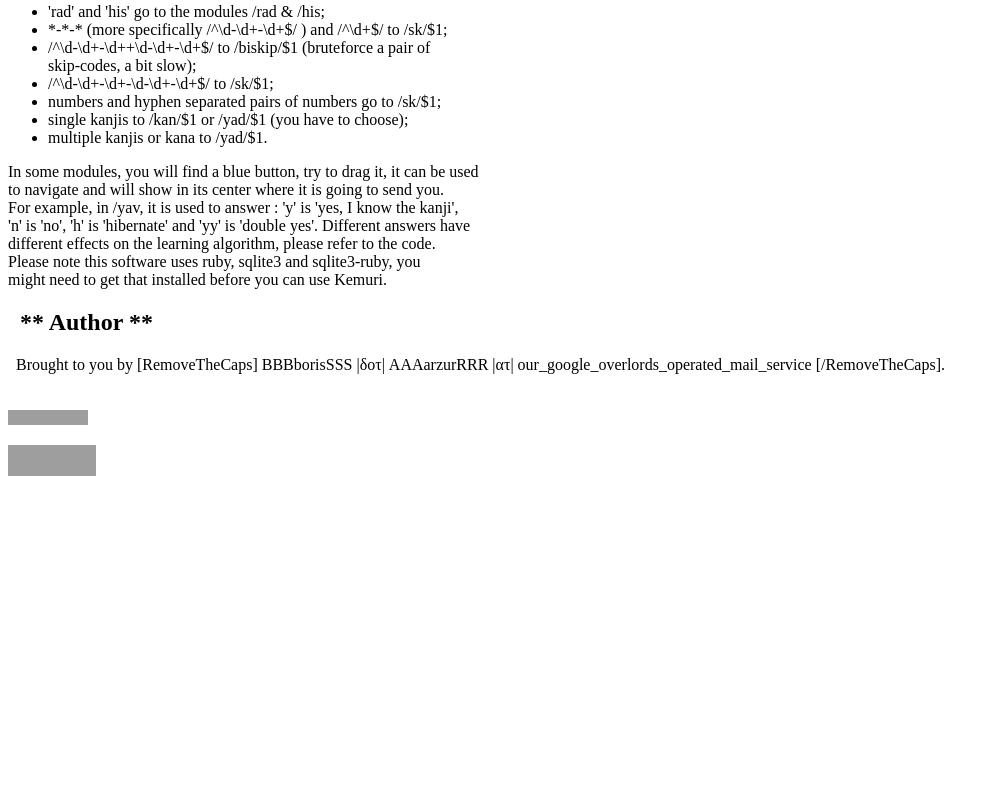
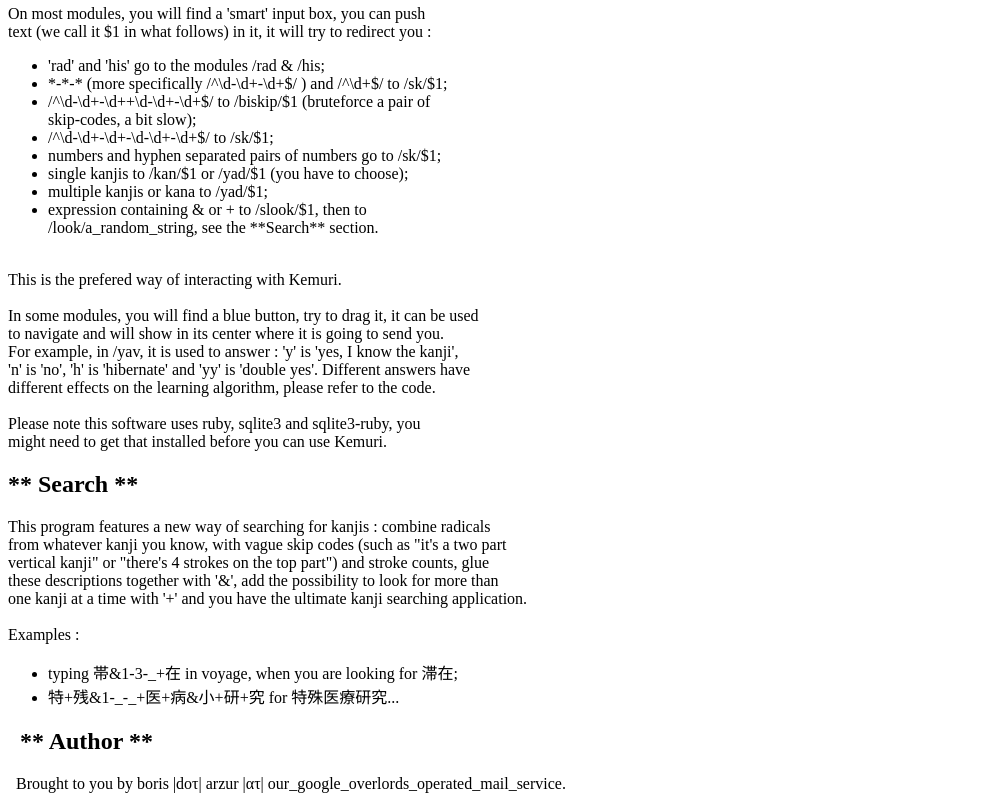
Before and after one commit to boris-arzur/Kemuri, a plain HTML site: page index.html in a window 1280 px wide. Shown: the part 2000-2800 px from the top of the page, without its empty margins (0-999 px from the left). Before the commit the page ends 2496 px from the top, so only its background shows below. Drawn offline with Linux system fonts and the light colour scheme; grey boxes are pictures that could not be loaded.

Commit message:
updated blabla for release

```diff
--- a/index.html
+++ b/index.html
@@ -28,8 +28,8 @@
 <br/>
 <br/>It creates a web server on 127.0.0.1:8185 that you can access with
 <br/>safari and query for skip codes, radicals, kanjis, prononciations
-<br/>or translations of english words, it also features jlpt's lists,
-<br/>and your own if you spend some time building them.
+<br/>or translations of english words --or a mix thereof-- it also
+<br/>features jlpt's lists, and your own if you spend some time building them.
 <br/>
 <br/>I provide sqlite3 ruby bindings as a gzipped tarball (see
 <br/><a href="https://sourceforge.net/projects/kemuri/">https://sourceforge.net/projects/kemuri/</a>) of the build tree,
@@ -39,7 +39,7 @@
 </div>
 
 <h2> ** Download **</h2>
-<div><a href="https://sourceforge.net/projects/kemuri/files/kemuri-1.2.tar.gz/download">Version 1.2 Here.</a></div>
+<div><a href="https://sourceforge.net/projects/kemuri/files/kemuri-1.3.tar.gz/download">Version 1.3 Here.</a></div>
 
 <h2> ** License **</h2>
 
@@ -106,7 +106,7 @@ create a web-app.<br/>
 <br/>
 <span class="ita">This is still a BETA feature...</span><br/>
 &lt;/edit&gt;<br/>
-
+<br/>
 <br/>
 Direct your browser to one of the sub-module :
 <ul>
@@ -116,14 +116,14 @@ Direct your browser to one of the sub-module :
 <li>http://127.0.0.1:8185/sk for skip codes, stroke count based searches;</li>
 <li>http://127.0.0.1:8185/rad for radical based search.</li>
 </ul>
-
+<br/>
 These modules are as RESTful as possible :
 <ul>
 <li>/yad/start looks for start in the dictionary;</li>
 <li>/kan/漢 looks for 漢 in the database;</li>
 <li>/sk/1-2-3 tries to match the skip 1-2-3.</li>
 </ul>
-
+<br/>
 Basically each .sv.rb induced servlet is available through<br/>
 http://127.0.0.1:8185/`basename ${file} .sv.rb`.<br/>
 <br/>
@@ -137,23 +137,43 @@ text (we call it $1 in what follows) in it, it will try to redirect you :
 <li>/^\d-\d+-\d+-\d-\d+-\d+$/ to /sk/$1;</li>
 <li>numbers and hyphen separated pairs of numbers go to /sk/$1;</li>
 <li>single kanjis to /kan/$1 or /yad/$1 (you have to choose);</li>
-<li>multiple kanjis or kana to /yad/$1.</li>
+<li>multiple kanjis or kana to /yad/$1;</li>
+<li>expression containing &amp; or + to /slook/$1, then to <br/>
+/look/a_random_string, see the **Search** section.</li>
 </ul>
-
+<br/>
+This is the prefered way of interacting with Kemuri.<br/>
+<br/>
 In some modules, you will find a blue button, try to drag it, it can be used<br/>
 to navigate and will show in its center where it is going to send you.<br/>
 For example, in /yav, it is used to answer : 'y' is 'yes, I know the kanji',<br/>
 'n' is 'no', 'h' is 'hibernate' and 'yy' is 'double yes'. Different answers have<br/>
 different effects on the learning algorithm, please refer to the code.<br/>
-
+<br/>
 Please note this software uses ruby, sqlite3 and sqlite3-ruby, you<br/>
 might need to get that installed before you can use Kemuri.<br/>
+</div>
+
+<h2> ** Search ** </h2>
+
+<div>
+This program features a new way of searching for kanjis : combine radicals<br/>
+from whatever kanji you know, with vague skip codes (such as "it's a two part<br/>
+vertical kanji" or "there's 4 strokes on the top part") and stroke counts, glue<br/>
+these descriptions together with '&amp;', add the possibility to look for more than<br/>
+one kanji at a time with '+' and you have the ultimate kanji searching application.<br/>
+<br/>
+Examples :
+<ul>
+<li>typing 帯&amp;1-3-_+在 in voyage, when you are looking for 滞在;</li>
+<li>特+残&amp;1-_-_+医+病&amp;小+研+究 for 特殊医療研究...</li>
+</ul>
 </div>
 
 <h2>   ** Author ** </h2>
 
 <div>
-Brought to you by [RemoveTheCaps] BBBborisSSS |δοτ| AAAarzurRRR |ατ| our_google_overlords_operated_mail_service [/RemoveTheCaps].
+Brought to you by boris |dοτ| arzur |ατ| our_google_overlords_operated_mail_service.
 <br/>
 <br/>
 <br/>
```
Also changed, not shown: 1 other file.
